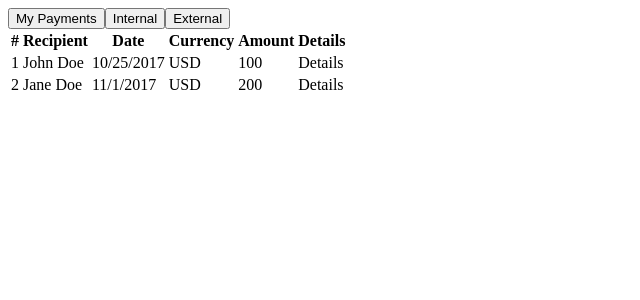
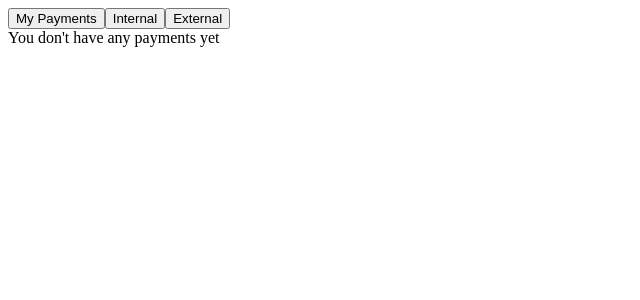
Before and after one commit to illiasmolii/react-redux-prob, a React (Create React App) app: page / in a window 1280 px wide. Shown: the top 300 px of the page, without its empty margins (0-640 px from the left). Built offline with nearby package versions, Linux system fonts and the light colour scheme.

Commit message:
Display internal payments.

```diff
--- a/src/App.js
+++ b/src/App.js
@@ -20,24 +20,7 @@ export class App extends React.Component {
         return <External />;
 
       default:
-        return <MyPayments payments={
-          [
-            {
-              id: 1,
-              recipient: 'John Doe',
-              date: new Date(2017, 9, 25),
-              currency: 'USD',
-              amount: 100
-            },
-            {
-              id: 2,
-              recipient: 'Jane Doe',
-              date: new Date(2017, 10, 1),
-              currency: 'USD',
-              amount: 200
-            }
-          ]
-        }/>;
+        return <MyPayments payments={this.props.store.getState().payments.internal}/>;
     }
   }
 
--- a/src/components/tabs/my-payments/MyPayments.js
+++ b/src/components/tabs/my-payments/MyPayments.js
@@ -5,6 +5,7 @@ import Payment from "./Payment";
 export default class MyPayments extends React.Component {
 
   render() {
+    if (this.props.payments) {
       return (
         <section>
           <table>
@@ -18,13 +19,16 @@ export default class MyPayments extends React.Component {
               <th>Details</th>
             </tr>
             {
-            this.props.payments.map(p =>
-              <Payment key={p.id} payment={p}/>
+              this.props.payments.map((p, index) =>
+                <Payment key={index} i={index + 1} payment={p}/>
               )
             }
             </tbody>
           </table>
         </section>
       );
+    } else {
+      return <span>You don't have any payments yet</span>
     }
   }
+}
--- a/src/components/tabs/my-payments/Payment.js
+++ b/src/components/tabs/my-payments/Payment.js
@@ -5,7 +5,7 @@ export default class Payment extends React.Component {
   render() {
     return (
       <tr>
-        <td>{this.props.payment.id}</td>
+        <td>{this.props.i}</td>
         <td>{this.props.payment.recipient}</td>
         <td>{this.props.payment.date.toLocaleDateString()}</td>
         <td>{this.props.payment.currency}</td>
```
Lines whose indentation alone changed are shown as unchanged.
